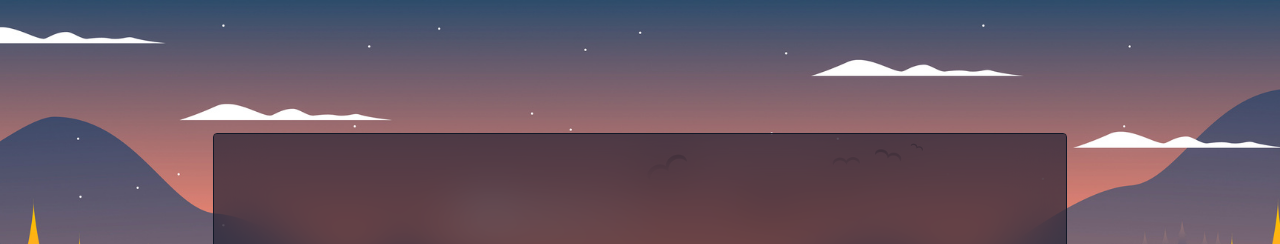
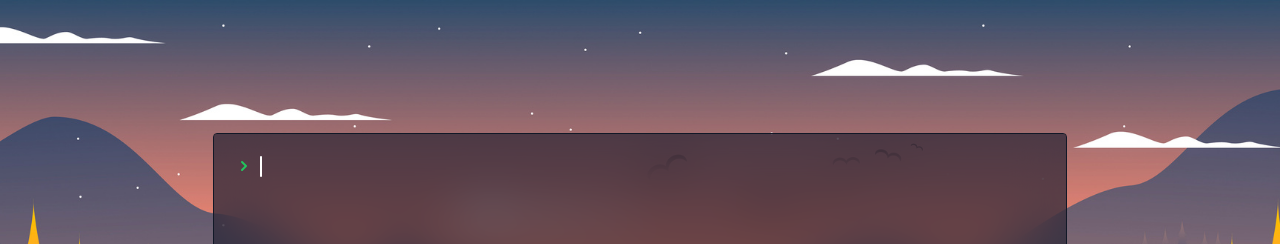
Before and after one commit to J-Grizz/personal-website-2, a React (Create React App) app: page / in a window 1280 px wide. Shown: the top 244 px of the page. Built offline with nearby package versions, Linux system fonts and the light colour scheme.

Commit message:
Add terminal icons

```diff
--- a/src/components/Terminal/Terminal.tsx
+++ b/src/components/Terminal/Terminal.tsx
@@ -1,7 +1,29 @@
 import { FC } from 'react'
 
 const Terminal: FC = () => {
-  return <div className="w-2/3 h-2/3 bg-clip-padding bg-slate-900 backdrop-filter backdrop-blur-xl bg-opacity-60 border border-gray-900 rounded"></div>
+  return (
+    <div className="w-2/3 h-2/3 p-5 flex items-start justify-start bg-clip-padding bg-slate-900 backdrop-filter backdrop-blur-xl bg-opacity-60 border border-gray-900 rounded">
+      <div className="flex items-center">
+        <svg xmlns="http://www.w3.org/2000/svg" className="h-5 w-5 text-green-500" viewBox="0 0 20 20" fill="currentColor">
+          <path
+            fillRule="evenodd"
+            d="M7.293 14.707a1 1 0 010-1.414L10.586 10 7.293 6.707a1 1 0 011.414-1.414l4 4a1 1 0 010 1.414l-4 4a1 1 0 01-1.414 0z"
+            clipRule="evenodd"
+          />
+        </svg>
+        <svg
+          xmlns="http://www.w3.org/2000/svg"
+          className="h-6 w-6 text-white"
+          fill="none"
+          viewBox="0 0 24 24"
+          stroke="currentColor"
+          strokeWidth={2}
+        >
+          <path strokeLinecap="round" strokeLinejoin="round" d="M8 4m-1-1v19" />
+        </svg>
+      </div>
+    </div>
+  )
 }
 
 export default Terminal
```
